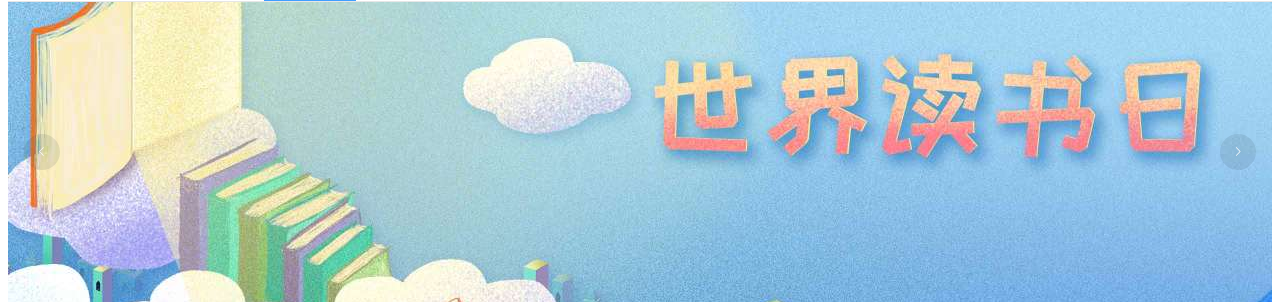
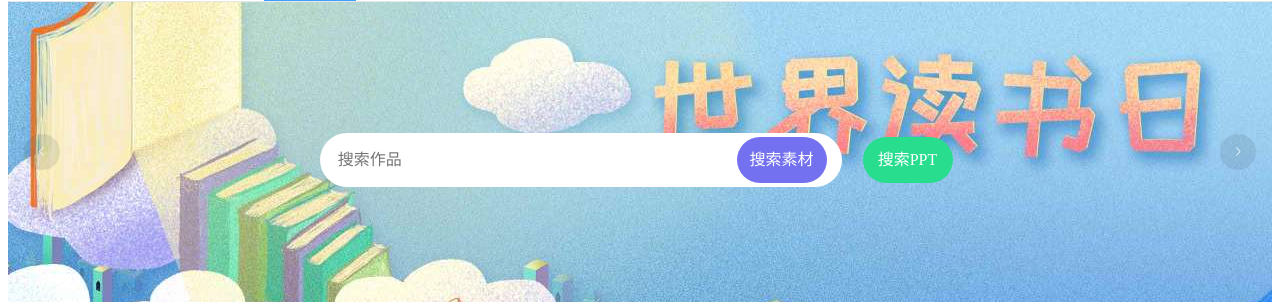
Before and after one commit to zmj0920/vue-elementui, a Vue app: page / in a window 1280 px wide. Shown: the part 67-371 px from the top of the page. Built offline with nearby package versions, Linux system fonts and the light colour scheme.

Commit message:
搜索功能

```diff
--- a/package.json
+++ b/package.json
@@ -3,7 +3,7 @@
   "version": "0.1.0",
   "private": true,
   "scripts": {
-    "serve": "vue-cli-service serve",
+    "serve": "vue-cli-service serve --port 8080 --host 127.0.0.1",
     "build": "vue-cli-service build"
   },
   "dependencies": {
--- a/src/components/Home.vue
+++ b/src/components/Home.vue
@@ -1,15 +1,24 @@
 <template>
   <div>
-    <el-carousel indicator-position="outside" :interval="2000" arrow="always" height="400">
+    <el-carousel indicator-position="outside" :interval="2000" arrow="always">
       <el-carousel-item v-for="item in listimg_url" :key="item.id">
         <img :src=" item.img_url" alt>
       </el-carousel-item>
     </el-carousel>
-
+    <div class="seach-content">
+      <div class="search-input-box">
+        <input type="text" class="seach-input" placeholder="搜索作品">
+        <a href class="seach-btn a-none">搜索素材</a>
+      </div>
+      <a href class="seach-btn seach-bgcolor a-none">搜索PPT</a>
+    </div>
     <el-row>
       <el-col :span="3" v-for="(o, index) in 10" :key="o" :offset="index > 0 ? 1 : 0">
         <el-card :body-style="{ padding: '0px' }">
-      <img src="https://shadow.elemecdn.com/app/element/hamburger.9cf7b091-55e9-11e9-a976-7f4d0b07eef6.png" class="image">
+          <img
+            src="https://shadow.elemecdn.com/app/element/hamburger.9cf7b091-55e9-11e9-a976-7f4d0b07eef6.png"
+            class="image"
+          >
           <div style="padding: 14px;">
             <span>好吃的汉堡</span>
             <div class="bottom clearfix">
@@ -37,8 +46,62 @@ export default {
   }
 };
 </script>
+<style>
+.seach-content {
+  display: flex;
+  flex-flow: row wrap;
+  position: absolute;
+  top: 200px;
+  left: 25%;
+  width: 51%;
+  height: 54px;
+  z-index: 99999;
+}
 
-<style>
+.search-input-box {
+  display: flex;
+  flex-flow: row wrap;
+  width: 80%;
+  height: 54px;
+  background-color: #fff;
+  border-radius: 50px;
+}
+
+.seach-input {
+  border: none;
+  border-radius: 50px;
+  margin: auto;
+  width: 70%;
+  height: 50px;
+  outline: 0;
+  color: #888;
+  font-size: 16px;
+  font-family: 微软雅黑, microsoft yahei, arial, PingFang SC, helvetica,
+    sans-serif;
+}
+
+.seach-btn {
+  color: #ffffff;
+  line-height: 46px;
+  width: 90px;
+  height: 46px;
+  text-align: center;
+  margin: auto;
+  border-radius: 50px;
+  background-color: #7371ef;
+}
+
+.seach-btn:hover {
+  box-shadow: 0 4px 20px rgba(115, 113, 239, 0.5);
+}
+
+.seach-bgcolor {
+  background-color: #28dd8e;
+}
+.a-none {
+  text-decoration: none;
+}
+
 .time {
   font-size: 13px;
   color: #999;
@@ -66,6 +129,6 @@ export default {
 }
 
 .clearfix:after {
-      clear: both
+  clear: both;
 }
 </style>
```
Lines whose indentation alone changed are shown as unchanged.
